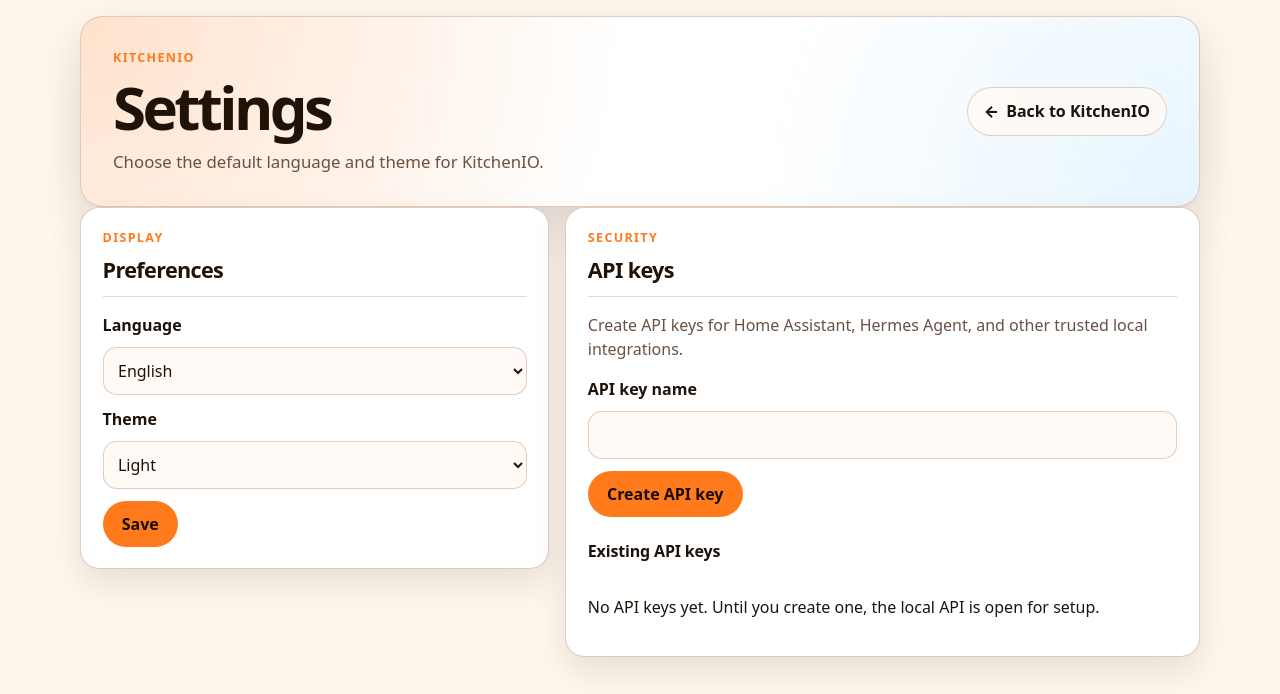
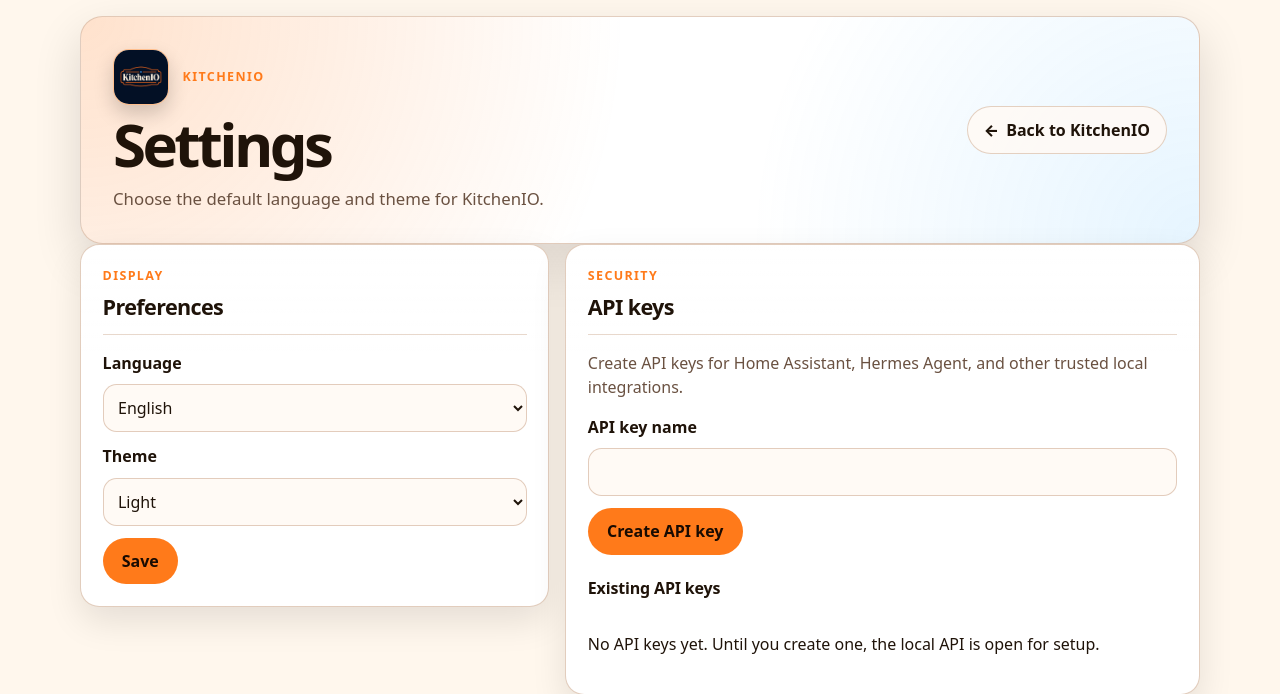
Before and after one commit to turbothomas01/KitchenIO, a FastAPI app: page /settings in a window 1280 px wide. Shown: the top 694 px of the page. Run offline with FastAPI, Linux system fonts and the light colour scheme; data comes from the database, SQL or seed files in the repository; data that the repository does not hold is empty; parts of the project's set-up code (start-up, migrations or seed data) failed here and were passed over.

Commit message:
style: add KitchenIO logo assets

```diff
--- a/kitchenio/app.py
+++ b/kitchenio/app.py
@@ -21,7 +21,7 @@ DEFAULT_DB = Path(os.getenv("KITCHENIO_DB", "data/kitchenio.db"))
 SUPPORTED_LANGUAGES = {"en", "no"}
 SUPPORTED_THEMES = {"light", "dark"}
 SAFE_STOCK_COUNT_RE = re.compile(r"^[+-]?\d{1,6}(?:[,.]\d{1,3})?$")
-STATIC_ASSETS = ("styles.css", "dialogs.js", "tabs.js")
+STATIC_ASSETS = ("styles.css", "dialogs.js", "tabs.js", "kitchenio-logo.png", "kitchenio-icon.png")
 
 
 def static_asset_version(static_dir: Path) -> int:
--- a/kitchenio/static/styles.css
+++ b/kitchenio/static/styles.css
@@ -68,6 +68,33 @@ main {
 }
 
 .header-title-row h1 {
+  margin: 0;
+}
+
+.brand-lockup,
+.settings-brand-lockup {
+  align-items: center;
+  display: flex;
+  gap: 0.85rem;
+}
+
+.app-logo {
+  background: var(--bg);
+  border: 1px solid color-mix(in srgb, var(--accent) 45%, transparent);
+  border-radius: 1rem;
+  box-shadow: 0 0.55rem 1.2rem rgb(0 0 0 / 0.18);
+  display: block;
+  flex: 0 0 auto;
+  height: 3.5rem;
+  object-fit: cover;
+  width: 3.5rem;
+}
+
+.settings-brand-lockup {
+  margin-bottom: 0.55rem;
+}
+
+.settings-brand-lockup .settings-eyebrow {
   margin: 0;
 }
 
--- a/kitchenio/templates/index.html
+++ b/kitchenio/templates/index.html
@@ -4,13 +4,17 @@
   <meta charset="utf-8">
   <meta name="viewport" content="width=device-width, initial-scale=1">
   <title>{{ t.app_name }}</title>
+  <link rel="icon" type="image/png" href="{{ url_for('static', path='/kitchenio-icon.png') }}?v={{ asset_version }}">
   <link rel="stylesheet" href="{{ url_for('static', path='/styles.css') }}?v={{ asset_version }}">
 </head>
 <body data-theme="{{ theme }}">
   <header class="site-header">
     <div class="header-copy">
       <div class="header-title-row">
-        <h1>{{ t.app_name }}</h1>
+        <div class="brand-lockup">
+          <img class="app-logo" src="{{ url_for('static', path='/kitchenio-logo.png') }}?v={{ asset_version }}" alt="{{ t.app_name }}" width="56" height="56">
+          <h1>{{ t.app_name }}</h1>
+        </div>
         <a class="settings-icon" href="/settings" aria-label="{{ t.settings_icon_label }}" title="{{ t.settings }}">⚙</a>
       </div>
     </div>
--- a/kitchenio/templates/settings.html
+++ b/kitchenio/templates/settings.html
@@ -4,12 +4,16 @@
   <meta charset="utf-8">
   <meta name="viewport" content="width=device-width, initial-scale=1">
   <title>{{ t.settings }} - {{ t.app_name }}</title>
+  <link rel="icon" type="image/png" href="{{ url_for('static', path='/kitchenio-icon.png') }}?v={{ asset_version }}">
   <link rel="stylesheet" href="{{ url_for('static', path='/styles.css') }}?v={{ asset_version }}">
 </head>
 <body data-theme="{{ theme }}">
   <header class="site-header settings-hero">
     <div class="settings-hero-copy">
-      <p class="settings-eyebrow">{{ t.app_name }}</p>
+      <div class="settings-brand-lockup">
+        <img class="app-logo" src="{{ url_for('static', path='/kitchenio-logo.png') }}?v={{ asset_version }}" alt="{{ t.app_name }}" width="56" height="56">
+        <p class="settings-eyebrow">{{ t.app_name }}</p>
+      </div>
       <h1>{{ t.settings }}</h1>
       <p>{{ t.settings_intro }}</p>
     </div>
```
Also changed, not shown: tests/test_settings.py (+3 -0 lines), tests/test_ui.py (+11 -0 lines), kitchenio/static/kitchenio-icon.png (added), kitchenio/static/kitchenio-logo.png (added).
